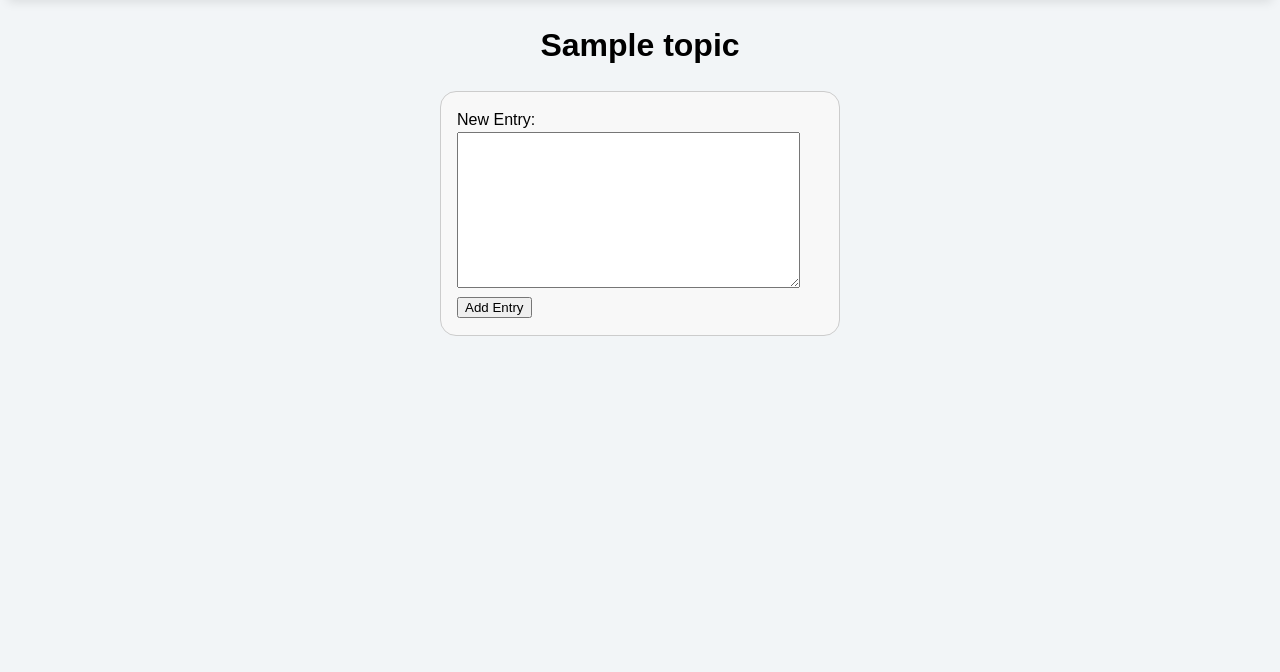
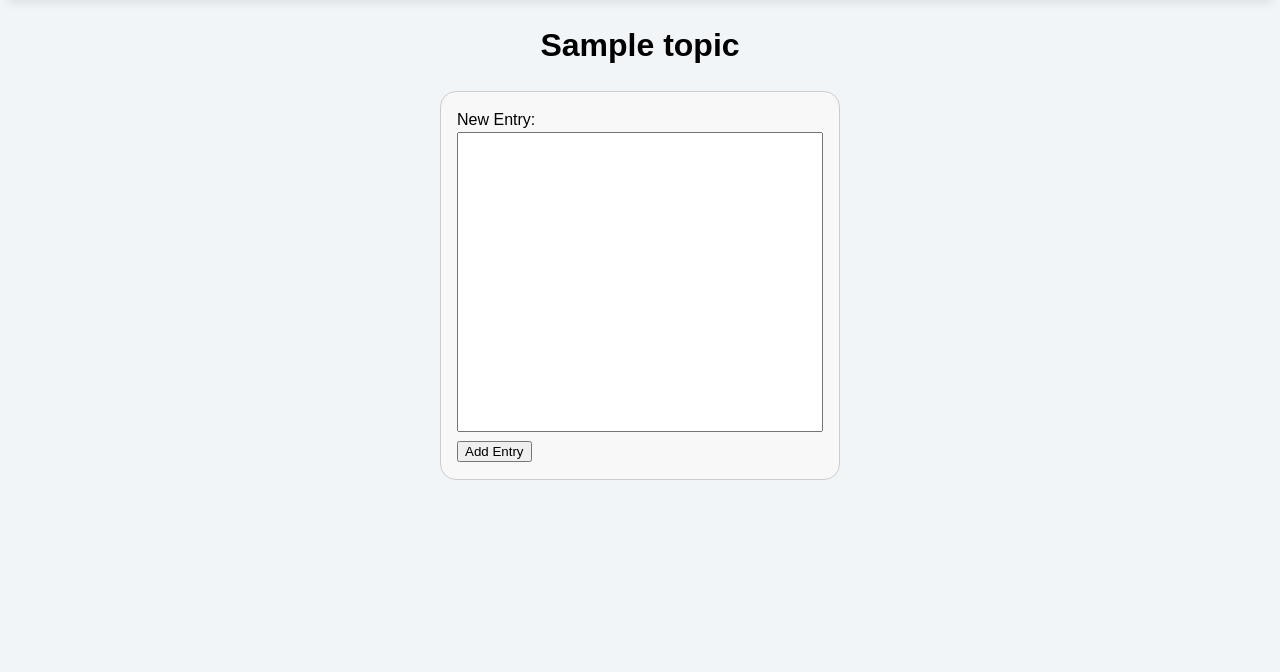
Before and after one commit to Shammo00/django, a Django app: page /topic/1/add_entry/ in a window 1280 px wide. Shown: the part 118-790 px from the top of the page. Run offline with Django 5.2, Linux system fonts and the light colour scheme; tables that the repository leaves empty hold one stand-in row (values such as "Sample post").

Commit message:
add entry done

```diff
--- a/learn/forms.py
+++ b/learn/forms.py
@@ -15,3 +15,6 @@ class newEntryForm(forms.ModelForm):
         labels = {
             'text': 'New Entry'
         }
+        widgets = {
+            'text': forms.Textarea()
+        }
--- a/learn/models.py
+++ b/learn/models.py
@@ -17,7 +17,7 @@ class Topic (models.Model) :
 
 class Entry (models.Model) :
     topic = models.ForeignKey(Topic, on_delete=models.CASCADE)
-    text = models.TextField()
+    text = models.CharField(max_length=1000)
     date_added = models.DateTimeField(auto_now_add=True)
 
     class Meta:
--- a/static/css/add_entry.css
+++ b/static/css/add_entry.css
@@ -24,3 +24,8 @@ form div + div {
     transition: background-color 0.3s ease-in-out
 
 }
+textarea {
+    resize: none;
+    width: 100%; /* Adjust the width as needed */
+    height: 300px; /* Adjust the height as needed */
+}
```
Also changed, not shown: learn/migrations/0003_alter_entry_text.py (added), learn/migrations/0004_alter_entry_text.py (added).
